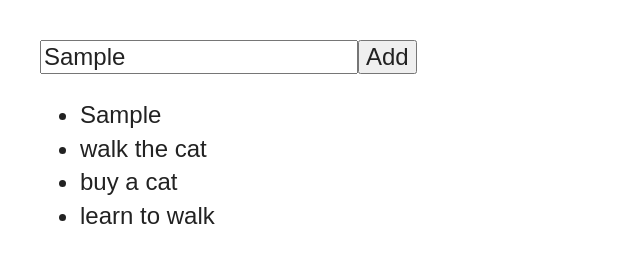
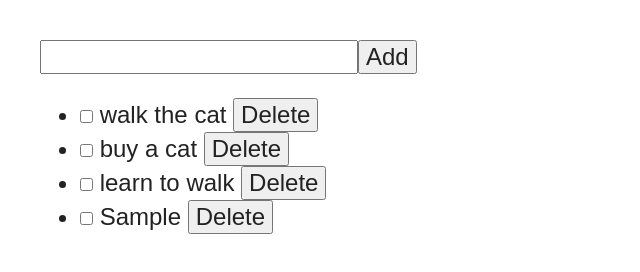
Before and after one commit to DavidWallJ/udemy-backbone-todo-project, a plain HTML site: page index.html in a window 1280 px wide. Both pictures are taken after typing "Sample" into the empty fields and a click on the button "Add". Shown: the whole page, without its empty margins (0-640 px from the left). Drawn offline with Linux system fonts and the light colour scheme.

Commit message:
added checkbox and delete functionality

```diff
--- a/css/styles.css
+++ b/css/styles.css
@@ -1,6 +1,12 @@
-
 body {
 	padding: 40px;
 }
 
-body, p { font-size: 24px; }
+body,
+p {
+	font-size: 24px;
+}
+
+ul#todoitems > li.completed {
+	text-decoration: line-through;
+}
--- a/js/addTodoItemView.js
+++ b/js/addTodoItemView.js
@@ -1,21 +1,34 @@
 var AddTodoItemView = Backbone.View.extend({
-	events: {
-		'click #add': 'onClickAdd'
-	},
-
 	initialize: function(options) {
 		this.bus = options.bus;
 	},
 
+	events: {
+		'click #add': 'onClickAdd',
+		'keypress #addTodoInput': 'onKeyPress'
+	},
+
+	onKeyPress: function(e) {
+		if (e.keyCode == 13) {
+			this.onClickAdd();
+		}
+	},
+
 	onClickAdd: function() {
 		var input = this.$el.find('#addTodoInput');
+
 		var todoItem = input.val();
-		this.bus.trigger('addTodo', todoItem);
+
+		if (todoItem) {
+			this.bus.trigger('addTodo', todoItem);
+
+			input.val('');
+		}
 	},
 
 	render: function() {
 		this.$el.html(
-			'<input id="addTodoInput"type="text"></input><button id="add">Add</button>'
+			'<input id="addTodoInput"type="text" autofocus></input><button id="add">Add</button>'
 		);
 
 		return this;
--- a/js/main.js
+++ b/js/main.js
@@ -1,8 +1,8 @@
 $(document).ready(function() {
 	var todoItems = new TodoItems([
-		new TodoItem({ description: 'walk the cat' }),
-		new TodoItem({ description: 'buy a cat' }),
-		new TodoItem({ description: 'learn to walk' })
+		new TodoItem({ id: 1, description: 'walk the cat' }),
+		new TodoItem({ id: 2, description: 'buy a cat' }),
+		new TodoItem({ id: 3, description: 'learn to walk' })
 	]);
 
 	var bus = _.extend({}, Backbone.Events);
--- a/js/todoItem.js
+++ b/js/todoItem.js
@@ -1,5 +1,18 @@
 var TodoItem = Backbone.Model.extend({
+	// like state in react
+	defaults: {
+		isCompleted: false
+	},
+	// fake URL for demonstration purposes
+	url: 'fakeURL',
+
 	validate: function(attrs) {
 		if (!attrs.description) return 'A description is required.';
+	},
+
+	toggle: function() {
+		// set the the state 'isCompleted' to the opposite value it currently has
+		// no value will evaluate as false, resulting in 'isCompleted=true'
+		this.set('isCompleted', !this.get('isCompleted'));
 	}
 });
--- a/js/todoItemView.js
+++ b/js/todoItemView.js
@@ -1,15 +1,52 @@
 var TodoItemView = Backbone.View.extend({
 	tagName: 'li',
-	id: 'todoItem',
+	className: 'todoItem',
 	// for trouble shooting purposes
 	// clearer error if we forgot to send the model
 	initialize: function(options) {
 		if (!(options && options.model)) {
 			throw new Error('model is not provided');
 		}
+		// when changes are made to this model rerender the page
+		this.model.on('change', this.render, this);
+		this.model.on('remove', this.onRemoveTodoItem, this);
 	},
+	onRemoveTodoItem: function(todoItem) {
+		this.$('li#' + todoItem.id).remove();
+	},
+	events: {
+		'click #toggle': 'onClickToggle',
+		'click #delete': 'onClickDelete'
+	},
+
+	onClickDelete: function() {
+		// will send an http delete request tp the server
+		// url isn't set here. thus, it just deletes it from the collection
+		this.model.destroy();
+	},
+
+	onClickToggle: function() {
+		this.model.toggle();
+	},
+
 	render: function() {
-		this.$el.html(this.model.get('description'));
+		// this brings the 'id' out of the object data and places it on the element as the 'id' attribute
+		this.$el.attr('id', this.model.id);
+		// add the css class 'completed' based on the 'isCompleted' state
+		this.$el.toggleClass('completed', this.model.get('isCompleted'));
+		// var 'checked' equals string 'checked' if 'isCompleted' equals true
+		// because the page rerenders on changes we need to reset the checkbox 'checked' attribute
+		var checked = this.model.get('isCompleted') ? 'checked' : '';
+		// excape html end codes the value
+		// works the same as 'get' but prevents html injection
+		this.$el.html(
+			// 'checked' attribute results in a checked box
+			'<input id="toggle" type="checkbox"' +
+				checked +
+				'></input> ' +
+				this.model.escape('description') +
+				' <button id="delete">Delete</button>'
+		);
 
 		return this;
 	}
--- a/js/todoItemsView.js
+++ b/js/todoItemsView.js
@@ -12,7 +12,7 @@ var TodoItemsView = Backbone.View.extend({
 	onAddTodo: function(todoItem) {
 		var todoItem = new TodoItem({ description: todoItem });
 		var todoItemView = new TodoItemView({ model: todoItem });
-		this.$el.prepend(todoItemView.render().$el);
+		this.$el.append(todoItemView.render().$el);
 	},
 
 	render: function() {
```
